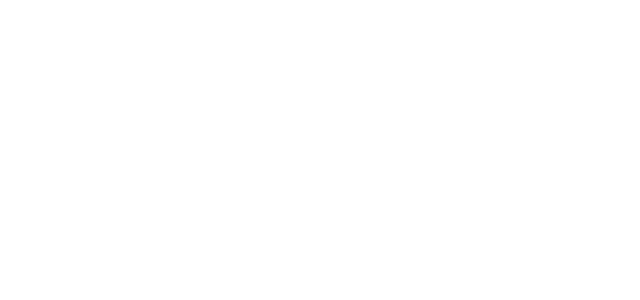
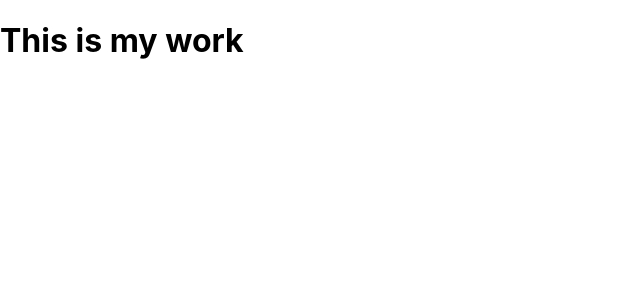
Before and after one commit to AnaisLT/portfolio, a React (Create React App) app: page /projects in a window 1280 px wide. Shown: the top 300 px of the page, without its empty margins (0-640 px from the left). Built offline with nearby package versions, Linux system fonts and the light colour scheme.

Commit message:
Try to fix deploymeny

```diff
--- a/src/App.js
+++ b/src/App.js
@@ -3,7 +3,7 @@
 import { BrowserRouter as Router, Route } from 'react-router-dom';
 import HomePage from './Components/HomePage.js';
 import About from './Components/About.js';
-import Portfolio from './Components/Portfolio.js';
+import Projects from './Components/Projects.js';
 import Contact from './Components/Contact.js';
 
 class App extends Component {
@@ -14,7 +14,7 @@
           <div className='routes'>
             <Route exact path='/' component={HomePage} />
             <Route exact path='/about' component={About} />
-            <Route exact path='/portfolio' component={Portfolio} />
+            <Route exact path='/projects' component={Projects} />
             <Route exact path='/contact' component={Contact} />
           </div>
         </Router>
--- a/src/Components/HomePage.js
+++ b/src/Components/HomePage.js
@@ -41,7 +41,7 @@
             <Link to='/about'>
               Let's break the ice
             </Link>
-            <Link to='/portfolio'>
+            <Link to='/projects'>
               Check my work
             </Link>
             <Link to='/contact'>
--- a/src/Components/Portfolio.js
+++ b/src/Components/Projects.js
@@ -1,6 +1,6 @@
 import React from 'react';
 
-export default function Portfolio() {
+export default function Projects() {
     return (
       <div>
         <h1 className='title'>This is my work</h1>
```
